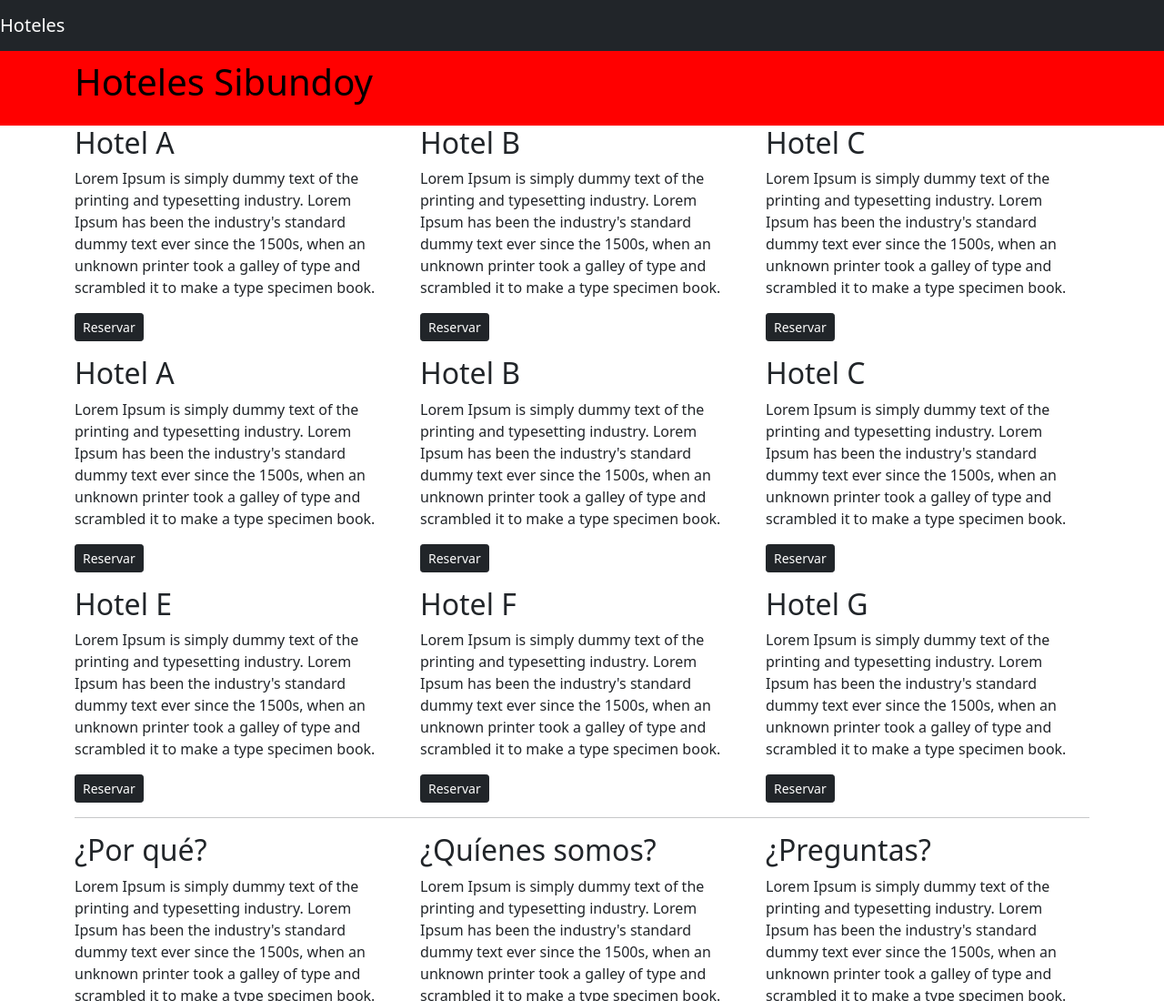
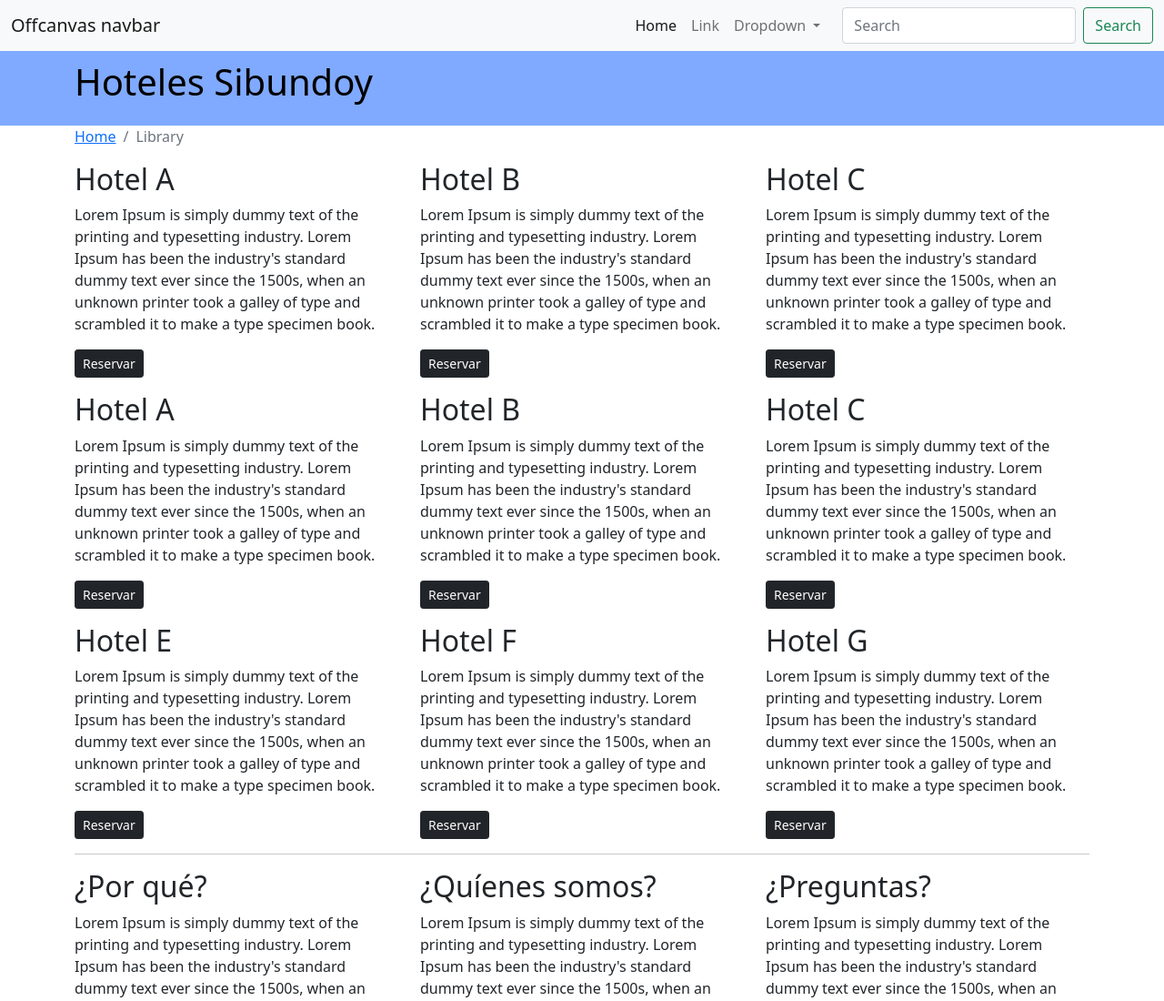
Before and after one commit to MaicolEgas43/proyectopractica, a website: page index.html in a window 1280 px wide. Shown: the top 1100 px of the page at 91% size. Drawn offline with nearby package versions, Linux system fonts and the light colour scheme.

Commit message:
Agregando nav y otras funciones

```diff
--- a/css/index.css
+++ b/css/index.css
@@ -1,5 +1,5 @@
 .jumbotron {
-    background-color: red;
+    background-color:#80aaff;
     color: black;
     margin-top: 50px;
 }
--- a/index.html
+++ b/index.html
@@ -10,20 +10,69 @@
     <link href="node_modules/bootstrap/dist/css/bootstrap.min.css" rel="stylesheet">
     <link href="css/index.css" rel="stylesheet">
 
-    <title>Hello, world!</title>
+    <title>Hoteles Sibundoy</title>
 </head>
 
 <body>
-    <nav class="navbar navbar-dark bg-dark fixed-top">
-        <a class="navbar-brand" href="#">Hoteles</a>
+    <nav class="navbar navbar-light navbar-expand-lg bg-light fixed-top">
+        <div class="container-fluid">
+            <a class="navbar-brand" href="#">Offcanvas navbar</a>
+            <button class="navbar-toggler" type="button" data-bs-toggle="offcanvas" data-bs-target="#offcanvasNavbar"
+                aria-controls="offcanvasNavbar">
+                <span class="navbar-toggler-icon"></span>
+            </button>
+            <div class="offcanvas offcanvas-end" tabindex="-1" id="offcanvasNavbar" aria-labelledby="offcanvasNavbarLabel">
+                <div class="offcanvas-header">
+                    <h5 class="offcanvas-title" id="offcanvasNavbarLabel">Offcanvas</h5>
+                    <button type="button" class="btn-close text-reset" data-bs-dismiss="offcanvas"
+                        aria-label="Close"></button>
+                </div>
+                <div class="offcanvas-body">
+                    <ul class="navbar-nav justify-content-end flex-grow-1 pe-3">
+                        <li class="nav-item">
+                            <a class="nav-link active" aria-current="page" href="#">Home</a>
+                        </li>
+                        <li class="nav-item">
+                            <a class="nav-link" href="#">Link</a>
+                        </li>
+                        <li class="nav-item dropdown">
+                            <a class="nav-link dropdown-toggle" href="#" id="offcanvasNavbarDropdown" role="button"
+                                data-bs-toggle="dropdown" aria-expanded="false">
+                                Dropdown
+                            </a>
+                            <ul class="dropdown-menu" aria-labelledby="offcanvasNavbarDropdown">
+                                <li><a class="dropdown-item" href="#">Action</a></li>
+                                <li><a class="dropdown-item" href="#">Another action</a></li>
+                                <li>
+                                    <hr class="dropdown-divider">
+                                </li>
+                                <li><a class="dropdown-item" href="#">Something else here</a></li>
+                            </ul>
+                        </li>
+                    </ul>
+                    <form class="d-flex">
+                        <input class="form-control me-2" type="search" placeholder="Search" aria-label="Search">
+                        <button class="btn btn-outline-success" type="submit">Search</button>
+                    </form>
+                </div>
+            </div>
+        </div>
+    </nav>
 
-    </nav>
+
+
     <header class="jumbotron">
         <div class="container py-3">
             <h1>Hoteles Sibundoy</h1>
         </div>
     </header>
+
+
     <div class="container ">
+        <ol class="breadcrumb">
+            <li class="breadcrumb-item"><a href="#">Home</a></li>
+            <li class="breadcrumb-item active" aria-current="page">Library</li>
+        </ol>
         <div class="row align-items-end mb-3 ">
             <div class="col-sm lm-auto">
                 <h2>Hotel A</h2>
```
